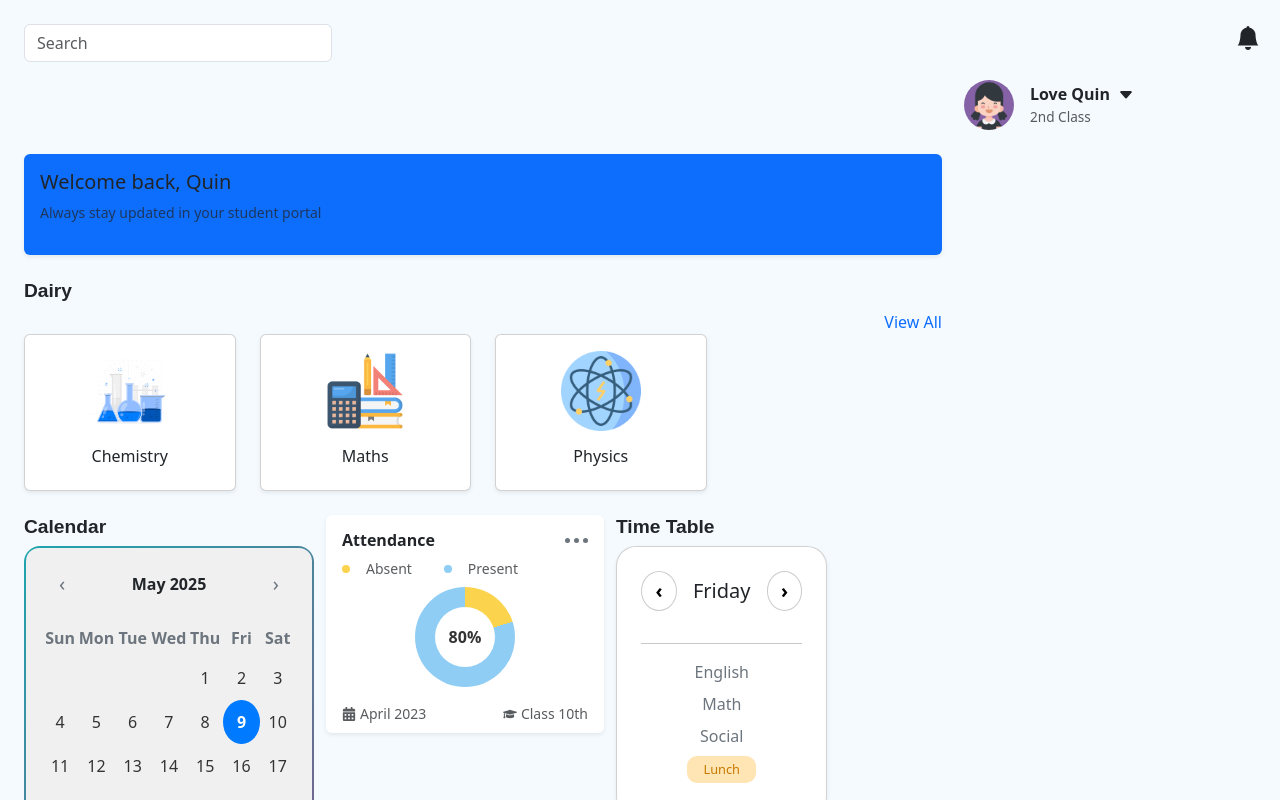
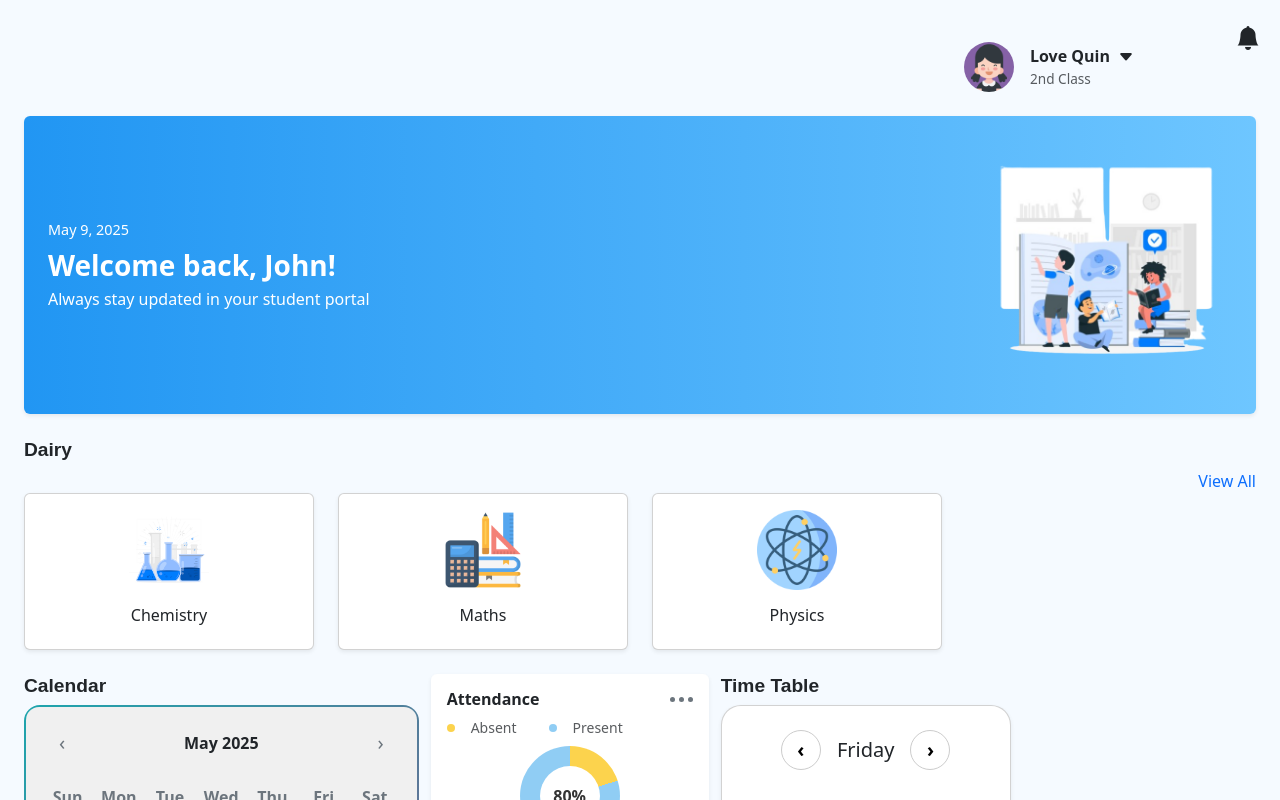
Before and after one commit to saikirandamerla/Rycort, a React (Vite) app in the folder client/: page / in a window 1280 px wide. Shown: the top 800 px of the page. Built offline with nearby package versions, Linux system fonts and the light colour scheme.

Commit message:
welcome banner update

```diff
--- a/client/src/pages/homepage.jsx
+++ b/client/src/pages/homepage.jsx
@@ -4,11 +4,10 @@ import 'bootstrap/dist/css/bootstrap.min.css';
 import chemistryImg from '../assets/subject/Chemistry.png';
 import mathsImg from '../assets/subject/Maths.png';
 import physicsImg from '../assets/subject/Physics.png';
- // Add new images as needed
- // Add new images as needed
 import Profile from '../assets/profile.png';
 import Calendar from '../components/Calender';
 import Attadance from '../components/Attadance';
+import welcomeBanner from '../assets/welcome_banner.png';
 
 function Dashboard() {
   const today = new Date();
@@ -30,6 +29,7 @@ function Dashboard() {
   const handleDateClick = (day) => {
     setSelectedDate(new Date(currentDate.getFullYear(), currentDate.getMonth(), day));
   };
+  const [userName, setUserName] = useState("John"); // Replace "John" with a dynamic value if available
 
   const monthNames = [
     "January", "February", "March", "April", "May", "June",
@@ -89,11 +89,6 @@ function Dashboard() {
         <i className="bi bi-bell-fill text-dark" style={{ fontSize: "1.5rem", cursor: "pointer" }}></i>
       </div>
 
-      {/* Search bar */}
-      <div>
-        <input type="text" placeholder="Search" className="form-control w-25" />
-      </div>
-
       {/* 👤 Profile Row */}
       <div className="d-flex justify-content-end mb-3" style={{ marginRight: "40px", marginTop: "10px" }}>
         <div className="d-flex align-items-center p-2" style={{ width: "260px" }}>
@@ -109,15 +104,33 @@ function Dashboard() {
       </div>
 
 
-      {/* 👋 Welcome Back Row */}
-      <div className="row mb-4">
-        <div className="col-md-9">
-          <div className="bg-primary rounded p-3 mb-4 d-flex justify-content-between align-items-center shadow-sm">
-            <div>
-              <h5>Welcome back, Quin</h5>
-              <p className="text-muted small">Always stay updated in your student portal</p>
-            </div>
-          </div>
+{/* 👋 Welcome Back Banner */}
+<div className="row mb-4">
+  <div className="col-12">
+    <div
+      className="rounded p-4 d-flex justify-content-between align-items-center shadow-sm"
+      style={{
+        background: 'linear-gradient(to right, #2196f3, #6ec6ff)',
+        color: 'white',
+        borderRadius: '1rem',
+        minHeight: '150px'
+      }}
+    >
+      <div>
+        <p style={{ fontSize: '0.9rem', marginBottom: '0.5rem' }}>
+          {new Date().toLocaleDateString('en-US', { month: 'long', day: 'numeric', year: 'numeric' })}
+        </p>
+        <h3 className="fw-bold mb-1">Welcome back, {userName}!</h3>
+        <p className="mb-0">Always stay updated in your student portal</p>
+      </div>
+      <img
+        src={welcomeBanner} // Rename accordingly
+        alt="Welcome Illustration"
+        style={{ maxHeight: '250px', objectFit: 'contain' }}
+      />
+    </div>
+  </div>
+</div>
 
           {/* Diary */}
           <h1 style={{ fontFamily: "Arial, sans-serif", fontWeight: "bold", fontSize: "1.2rem" }}>Dairy</h1>
@@ -162,8 +175,6 @@ function Dashboard() {
             </div>
           </div>
         </div>
-      </div>
-    </div>
   );
 }
 
```
Also changed, not shown: client/src/assets/welcome_banner.png (added).
